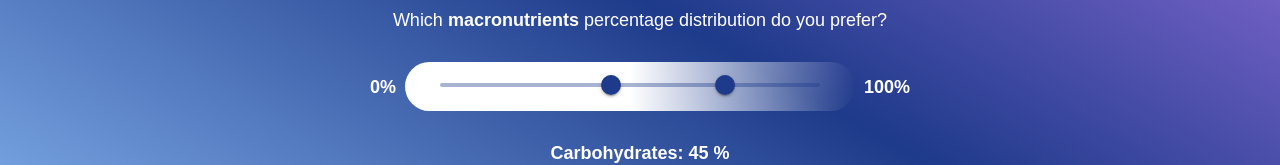
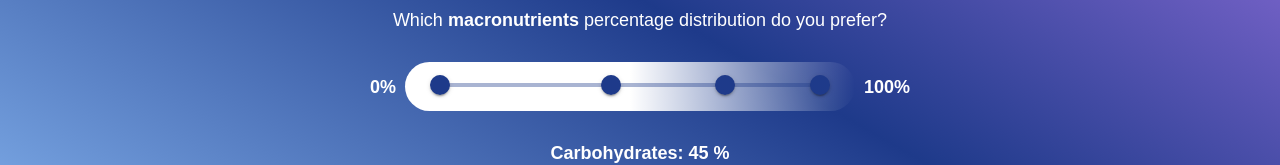
Before and after one commit to Camilla-Scarton/Evolve-Project-Develhope, a React (Create React App) app: page /mealPlan in a window 1280 px wide. Shown: the part 433-598 px from the top of the page. Built offline with nearby package versions, Linux system fonts and the light colour scheme; no server answers.

Commit message:
working slider with right percentages

```diff
--- a/src/pages/MealPlan.js
+++ b/src/pages/MealPlan.js
@@ -54,11 +54,32 @@ export const MealPlan = () => {
     setLightMode(document.documentElement.classList.value === "")
   );
 
-  const [sliderValues, setSliderValues] = useState([45, 75]);
+  const [values, setValues] = useState([45, 75]);
 
-  useEffect(() => {
-    setSliderValues([form.percentages.carbs, 100 - form.percentages.fats]);
-  }, [form.percentages.carbs, form.percentages.fats]);
+  const minDistance = 10;
+
+  const handleSliderChange = (event, newValue, activeThumb) => {
+    if (newValue[2] - newValue[1] < minDistance) {
+      if (activeThumb === 1) {
+        const clamped = Math.min(newValue[1], 100 - minDistance);
+        setValues([clamped, clamped + minDistance]);
+      } else {
+        const clamped = Math.max(newValue[2], minDistance);
+        setValues([clamped - minDistance, clamped]);
+      }
+    } else {
+      setValues([newValue[1], newValue[2]]);
+    }
+
+    setForm({
+          ...form,
+          percentages: {
+            carbs: values[0],
+            proteins: values[1] - values[0],
+            fats: 100 - values[1],
+          }
+        })
+  };
 
   return (
     <div className="w-full h-full bg-gradient-to-tr from-blue-300 via-blue-900 to-purple-400 dark:from-purple-300 dark:via-purple-700 dark:to-blue-400">
@@ -132,16 +153,18 @@ export const MealPlan = () => {
               <div className="mt-1 max-w-full w-[380px] mx-auto">
                 <Slider
                   size="medium"
-                  value={sliderValues}
                   valueLabelDisplay="auto"
-                  min={0}
-                  max={100}
+                  getAriaLabel={() => 'Minimum distance shift'}
+                  value={[0, values[0], values[1], 100]}
+                  onChange={handleSliderChange}
+                  getAriaValueText={(value) => `${value}%`}
                   step={5}
                   disableSwap
                   track={false}
                   sx={{
                     color: lightMode ? "#1e3a8a" : "#6b21a8",
                   }}
+
                 />
               </div>
             </div>
```
